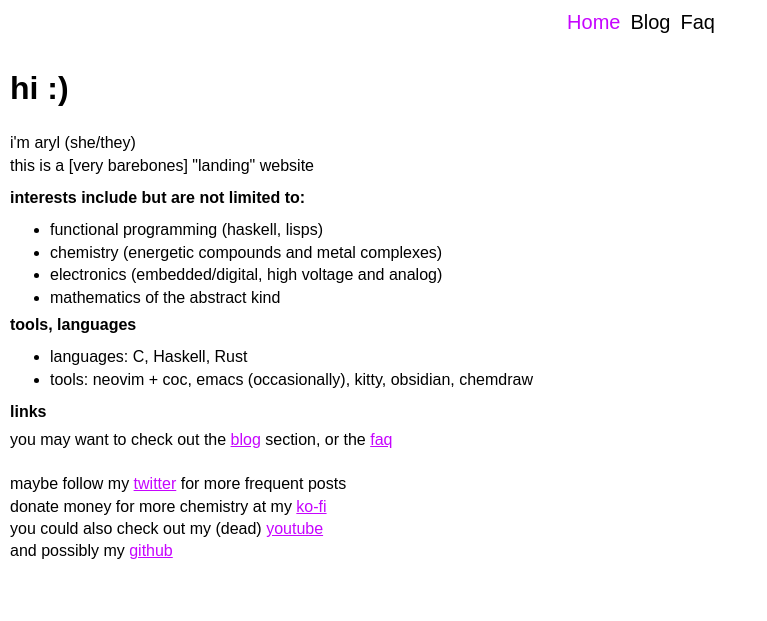
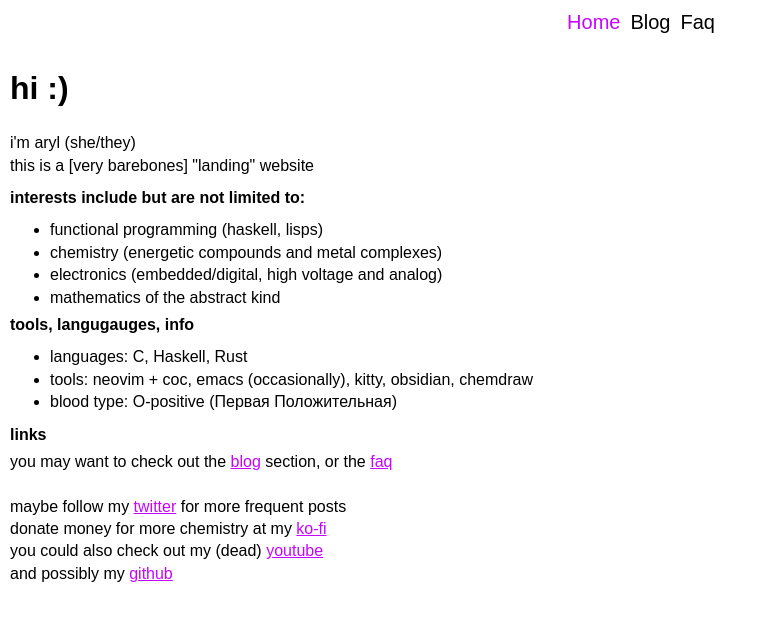
Before and after one commit to isopropyletherperoxide/isopropyletherperoxide.github.io, a Jekyll site: the page built from index.html, in a window 1280 px wide. Shown: the top 621 px of the page, without its empty margins (0-767 px from the left). Built offline with Jekyll 4.4.1, drawn with Linux system fonts in a browser that asks for light colours.

Commit message:
blood type

```diff
--- a/index.html
+++ b/index.html
@@ -18,10 +18,11 @@ this is a [very barebones] "landing" website</br>
         <li>mathematics of the abstract kind</li>
 
 </ul>
-<h4 style="margin: 15px 0px 10px 0px;"> tools, languages </h4>
+<h4 style="margin: 15px 0px 10px 0px;"> tools, langugauges, info </h4>
 <ul>
         <li>languages: C, Haskell, Rust</li>
         <li>tools: neovim + coc, emacs (occasionally), kitty, obsidian, chemdraw</li>
+        <li>blood type: O-positive (Первая Положительная)</li>
 </ul>
 <h4 style="margin: 20px auto 5px auto;"> links </h4>
 you may want to check out the <a href=/blog>blog</a> section, or the <a href="/faq">faq</a> </br> </br>
```
Also changed, not shown: 3 other files.
